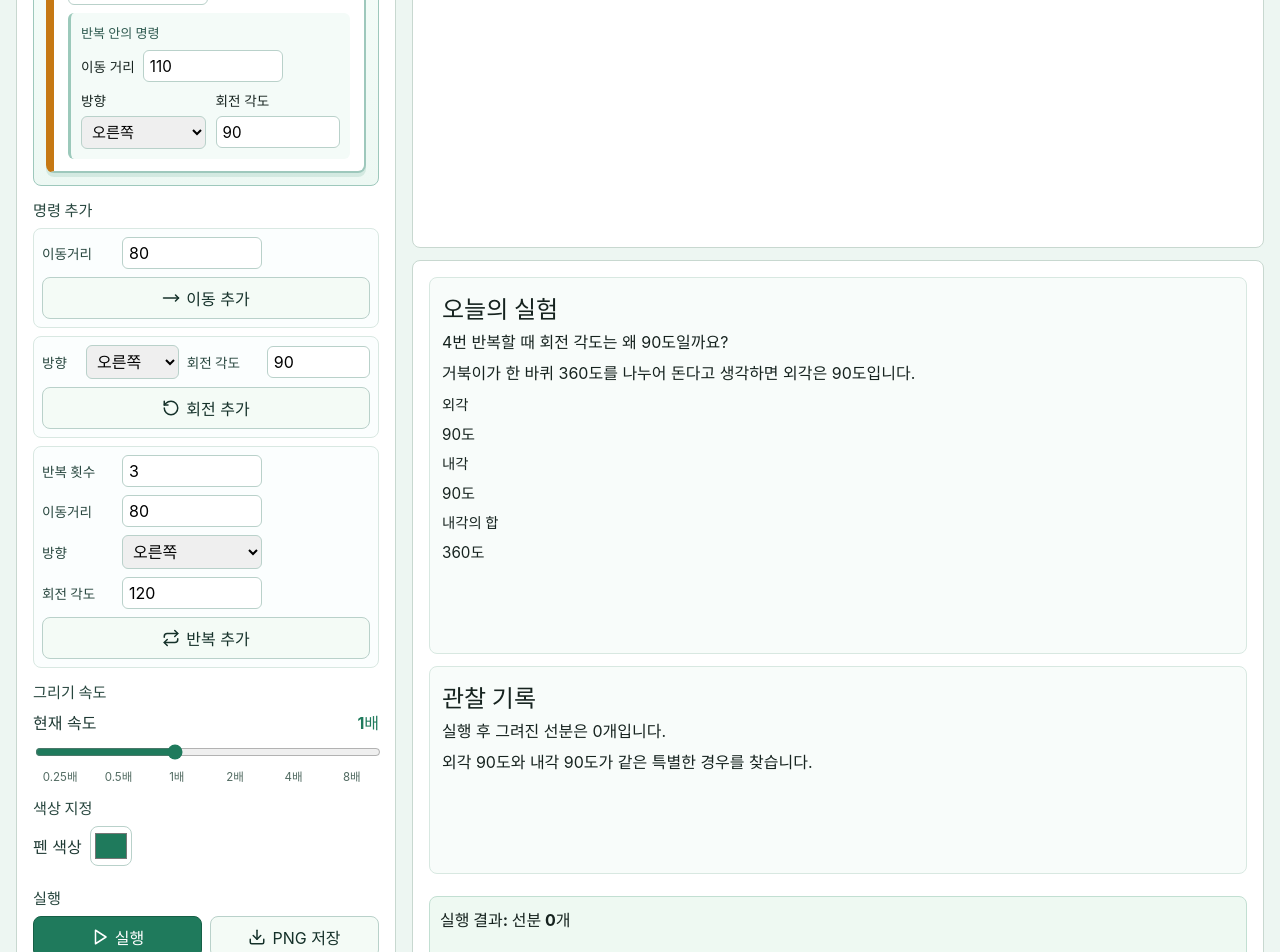
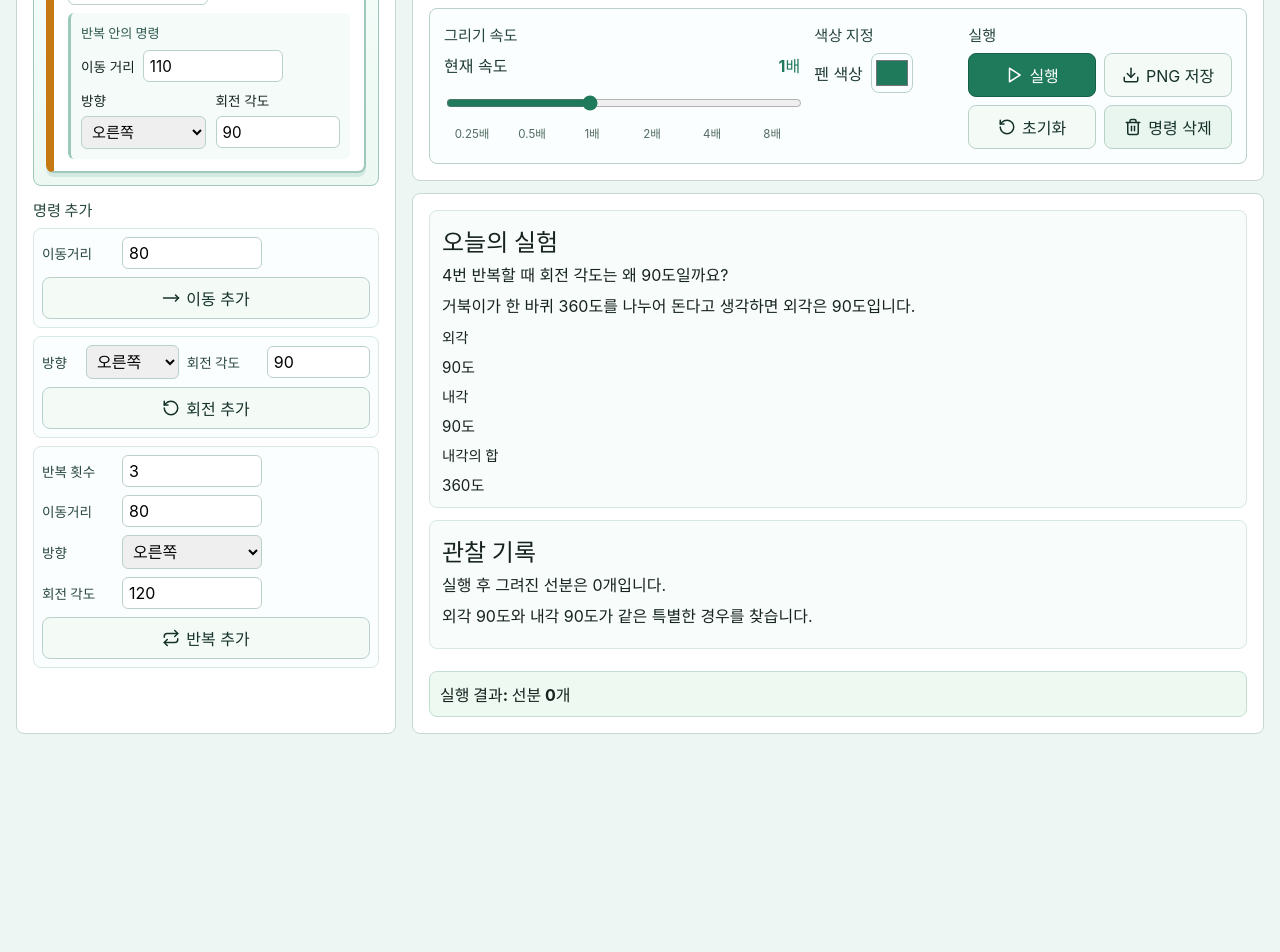
Before and after one commit to WBmaker2/turtle-geometry-canvas, a React (Vite) app: page / in a window 1280 px wide. Shown: the part 640-1592 px from the top of the page. After the commit the page ends 1390 px from the top, so only its background shows below. Built offline with nearby package versions, Linux system fonts and the light colour scheme.

Commit message:
feat: move canvas controls below drawing

```diff
--- a/src/App.css
+++ b/src/App.css
@@ -330,8 +330,47 @@ button svg {
 
 .canvas-stage {
   display: grid;
+  align-content: start;
   gap: 12px;
   min-height: 520px;
+}
+
+.canvas-controls {
+  display: grid;
+  grid-template-columns:
+    minmax(240px, 1.35fr) minmax(140px, 0.45fr)
+    minmax(260px, 1fr);
+  gap: 14px;
+  align-items: start;
+  border: 1px solid #b9d1ca;
+  border-radius: 8px;
+  background: #fbfefe;
+  padding: 14px;
+}
+
+.canvas-control-section {
+  display: grid;
+  align-content: start;
+  gap: 8px;
+  min-width: 0;
+}
+
+.canvas-control-section h2 {
+  margin: 0;
+  color: #27463e;
+  font-size: 0.95rem;
+}
+
+.canvas-controls .color-control {
+  margin-bottom: 0;
+}
+
+.canvas-control-section--actions .action-row {
+  grid-template-columns: repeat(2, minmax(120px, 1fr));
+}
+
+.canvas-control-section--actions button {
+  min-height: 44px;
 }
 
 .workspace {
@@ -448,6 +487,15 @@ button svg {
     max-height: 52vh;
   }
 
+  .canvas-controls {
+    grid-template-columns: 1fr;
+    padding: 12px;
+  }
+
+  .canvas-control-section--actions .action-row {
+    grid-template-columns: repeat(2, minmax(0, 1fr));
+  }
+
   .button-row,
   .action-row {
     gap: 6px;
@@ -468,3 +516,19 @@ button svg {
     width: 100%;
   }
 }
+
+@media (min-width: 841px) and (max-width: 1180px) {
+  .canvas-controls {
+    grid-template-columns: minmax(220px, 1fr) minmax(140px, 0.55fr);
+  }
+
+  .canvas-control-section--actions {
+    grid-column: 1 / -1;
+  }
+}
+
+@media (max-width: 520px) {
+  .canvas-control-section--actions .action-row {
+    grid-template-columns: 1fr;
+  }
+}
--- a/src/App.tsx
+++ b/src/App.tsx
@@ -1,6 +1,7 @@
 import { useMemo, useRef, useState } from 'react';
 
 import { TurtleCanvas } from './components/TurtleCanvas';
+import { CanvasControls } from './components/CanvasControls';
 import { CommandPanel } from './components/CommandPanel';
 import { LessonPanel } from './components/LessonPanel';
 import { ReflectionPanel } from './components/ReflectionPanel';
@@ -264,17 +265,6 @@ export default function App() {
         onAddMove={addMoveBlock}
         onAddTurn={addTurnBlock}
         onAddRepeat={addRepeatBlock}
-        onSetColor={applyColor}
-        drawingSpeed={drawingSpeed}
-        speedOptions={DRAWING_SPEEDS}
-        onSetDrawingSpeed={setDrawingSpeed}
-        onRun={() => setExecutedBlocks(cloneBlocks(blocks))}
-        onSavePng={saveCanvasAsPng}
-        onReset={() => setExecutedBlocks([])}
-        onClear={() => {
-          setBlocks([]);
-          setExecutedBlocks([]);
-        }}
         onUpdateBlock={updateBlock}
       />
 
@@ -285,6 +275,19 @@ export default function App() {
             turtle={programResult.finalState}
             animationSpeed={drawingSpeed}
             canvasRef={canvasRef}
+          />
+          <CanvasControls
+            drawingSpeed={drawingSpeed}
+            speedOptions={DRAWING_SPEEDS}
+            onSetDrawingSpeed={setDrawingSpeed}
+            onSetColor={applyColor}
+            onRun={() => setExecutedBlocks(cloneBlocks(blocks))}
+            onSavePng={saveCanvasAsPng}
+            onReset={() => setExecutedBlocks([])}
+            onClear={() => {
+              setBlocks([]);
+              setExecutedBlocks([]);
+            }}
           />
         </section>
 
--- /dev/null
+++ b/src/components/CanvasControls.tsx
@@ -0,0 +1,107 @@
+import { useState } from 'react';
+import { Download, Play, RotateCcw, Trash2 } from 'lucide-react';
+
+type CanvasControlsProps = {
+  drawingSpeed: number;
+  speedOptions: readonly number[];
+  onSetDrawingSpeed: (speed: number) => void;
+  onSetColor: (color: string) => void;
+  onRun: () => void;
+  onSavePng: () => void;
+  onReset: () => void;
+  onClear: () => void;
+};
+
+function formatSpeed(speed: number) {
+  return `${speed}배`;
+}
+
+export function CanvasControls({
+  drawingSpeed,
+  speedOptions,
+  onSetDrawingSpeed,
+  onSetColor,
+  onRun,
+  onSavePng,
+  onReset,
+  onClear,
+}: CanvasControlsProps) {
+  const [selectedColor, setSelectedColor] = useState('#1f7a5c');
+  const selectedSpeedIndex = Math.max(
+    0,
+    speedOptions.findIndex((speed) => speed === drawingSpeed),
+  );
+
+  const handleColorChange = (color: string) => {
+    setSelectedColor(color);
+    onSetColor(color);
+  };
+
+  return (
+    <section className="canvas-controls" aria-label="캔버스 실행 설정">
+      <section className="canvas-control-section canvas-control-section--speed">
+        <h2>그리기 속도</h2>
+        <label className="speed-control" htmlFor="drawing-speed">
+          <span>현재 속도</span>
+          <strong>{formatSpeed(drawingSpeed)}</strong>
+        </label>
+        <input
+          id="drawing-speed"
+          className="speed-slider"
+          type="range"
+          min={0}
+          max={speedOptions.length - 1}
+          step={1}
+          value={selectedSpeedIndex}
+          aria-label="그리기 속도"
+          aria-valuetext={formatSpeed(drawingSpeed)}
+          onChange={(event) =>
+            onSetDrawingSpeed(
+              speedOptions[Number(event.currentTarget.value)] ?? drawingSpeed,
+            )
+          }
+        />
+        <div className="speed-labels" aria-hidden="true">
+          {speedOptions.map((speed) => (
+            <span key={speed}>{formatSpeed(speed)}</span>
+          ))}
+        </div>
+      </section>
+
+      <section className="canvas-control-section canvas-control-section--color">
+        <h2>색상 지정</h2>
+        <label className="color-control" htmlFor="pen-color">
+          펜 색상
+          <input
+            id="pen-color"
+            type="color"
+            value={selectedColor}
+            onChange={(event) => handleColorChange(event.currentTarget.value)}
+          />
+        </label>
+      </section>
+
+      <section className="canvas-control-section canvas-control-section--actions">
+        <h2>실행</h2>
+        <div className="action-row">
+          <button type="button" className="primary-action" onClick={onRun}>
+            <Play aria-hidden="true" />
+            실행
+          </button>
+          <button type="button" onClick={onSavePng}>
+            <Download aria-hidden="true" />
+            PNG 저장
+          </button>
+          <button type="button" onClick={onReset}>
+            <RotateCcw aria-hidden="true" />
+            초기화
+          </button>
+          <button type="button" className="secondary-action" onClick={onClear}>
+            <Trash2 aria-hidden="true" />
+            명령 삭제
+          </button>
+        </div>
+      </section>
+    </section>
+  );
+}
--- a/src/components/CommandPanel.tsx
+++ b/src/components/CommandPanel.tsx
@@ -1,12 +1,9 @@
 import { useState } from 'react';
 import {
-  Download,
   MoveRight,
   PencilLine,
-  Play,
   RotateCcw,
   Repeat,
-  Trash2,
 } from 'lucide-react';
 
 import type { ProgramBlock, ProgramBlockPatch } from '../domain/blocks';
@@ -25,18 +22,8 @@ type CommandPanelProps = {
     turnDegrees: number,
     direction: 'left' | 'right',
   ) => void;
-  onSetColor: (color: string) => void;
-  drawingSpeed: number;
-  speedOptions: readonly number[];
-  onSetDrawingSpeed: (speed: number) => void;
-  onRun: () => void;
-  onSavePng: () => void;
-  onReset: () => void;
-  onClear: () => void;
   onUpdateBlock: (blockId: string, patch: ProgramBlockPatch) => void;
 };
-
-type PanelColor = string;
 
 function getChallengeButtonLabel(challenge: Challenge) {
   const hasTravelSuffix = challenge.title.endsWith(' 여행');
@@ -56,10 +43,6 @@ function getBlockTitle(blockKind: ProgramBlock['kind']) {
   return '펜 색상';
 }
 
-function formatSpeed(speed: number) {
-  return `${speed}배`;
-}
-
 export function CommandPanel({
   blocks,
   challenges,
@@ -68,17 +51,8 @@ export function CommandPanel({
   onAddMove,
   onAddTurn,
   onAddRepeat,
-  onSetColor,
-  drawingSpeed,
-  speedOptions,
-  onSetDrawingSpeed,
-  onRun,
-  onSavePng,
-  onReset,
-  onClear,
   onUpdateBlock,
 }: CommandPanelProps) {
-  const [selectedColor, setSelectedColor] = useState<PanelColor>('#1f7a5c');
   const [newMoveDistance, setNewMoveDistance] = useState(80);
   const [newTurnDegrees, setNewTurnDegrees] = useState(90);
   const [newTurnDirection, setNewTurnDirection] = useState<'left' | 'right'>('right');
@@ -87,10 +61,6 @@ export function CommandPanel({
   const [newRepeatTurnDegrees, setNewRepeatTurnDegrees] = useState(120);
   const [newRepeatDirection, setNewRepeatDirection] = useState<'left' | 'right'>(
     'right',
-  );
-  const selectedSpeedIndex = Math.max(
-    0,
-    speedOptions.findIndex((speed) => speed === drawingSpeed),
   );
 
   const handleNumberPatch = (
@@ -114,11 +84,6 @@ export function CommandPanel({
   const parseNumberInput = (value: string, fallback: number) => {
     const parsed = Number(value);
     return Number.isFinite(parsed) ? parsed : fallback;
-  };
-
-  const handleColorChange = (color: string) => {
-    setSelectedColor(color);
-    onSetColor(color);
   };
 
   return (
@@ -458,67 +423,6 @@ export function CommandPanel({
         </div>
       </section>
 
-      <section className="panel-section">
-        <h2>그리기 속도</h2>
-        <label className="speed-control" htmlFor="drawing-speed">
-          <span>현재 속도</span>
-          <strong>{formatSpeed(drawingSpeed)}</strong>
-        </label>
-        <input
-          id="drawing-speed"
-          className="speed-slider"
-          type="range"
-          min={0}
-          max={speedOptions.length - 1}
-          step={1}
-          value={selectedSpeedIndex}
-          aria-label="그리기 속도"
-          aria-valuetext={formatSpeed(drawingSpeed)}
-          onChange={(event) =>
-            onSetDrawingSpeed(speedOptions[Number(event.currentTarget.value)])
-          }
-        />
-        <div className="speed-labels" aria-hidden="true">
-          {speedOptions.map((speed) => (
-            <span key={speed}>{formatSpeed(speed)}</span>
-          ))}
-        </div>
-      </section>
-
-      <section className="panel-section">
-        <h2>색상 지정</h2>
-        <label className="color-control" htmlFor="pen-color">
-          펜 색상
-          <input
-            id="pen-color"
-            type="color"
-            value={selectedColor}
-            onChange={(event) => handleColorChange(event.currentTarget.value)}
-          />
-        </label>
-      </section>
-
-      <section className="panel-section">
-        <h2>실행</h2>
-        <div className="action-row">
-          <button type="button" className="primary-action" onClick={onRun}>
-            <Play aria-hidden="true" />
-            실행
-          </button>
-          <button type="button" onClick={onSavePng}>
-            <Download aria-hidden="true" />
-            PNG 저장
-          </button>
-          <button type="button" onClick={onReset}>
-            <RotateCcw aria-hidden="true" />
-            초기화
-          </button>
-          <button type="button" className="secondary-action" onClick={onClear}>
-            <Trash2 aria-hidden="true" />
-            명령 삭제
-          </button>
-        </div>
-      </section>
     </section>
   );
 }
```
Also changed, not shown: 1 other file (tests, documents, lock files or other folders).
